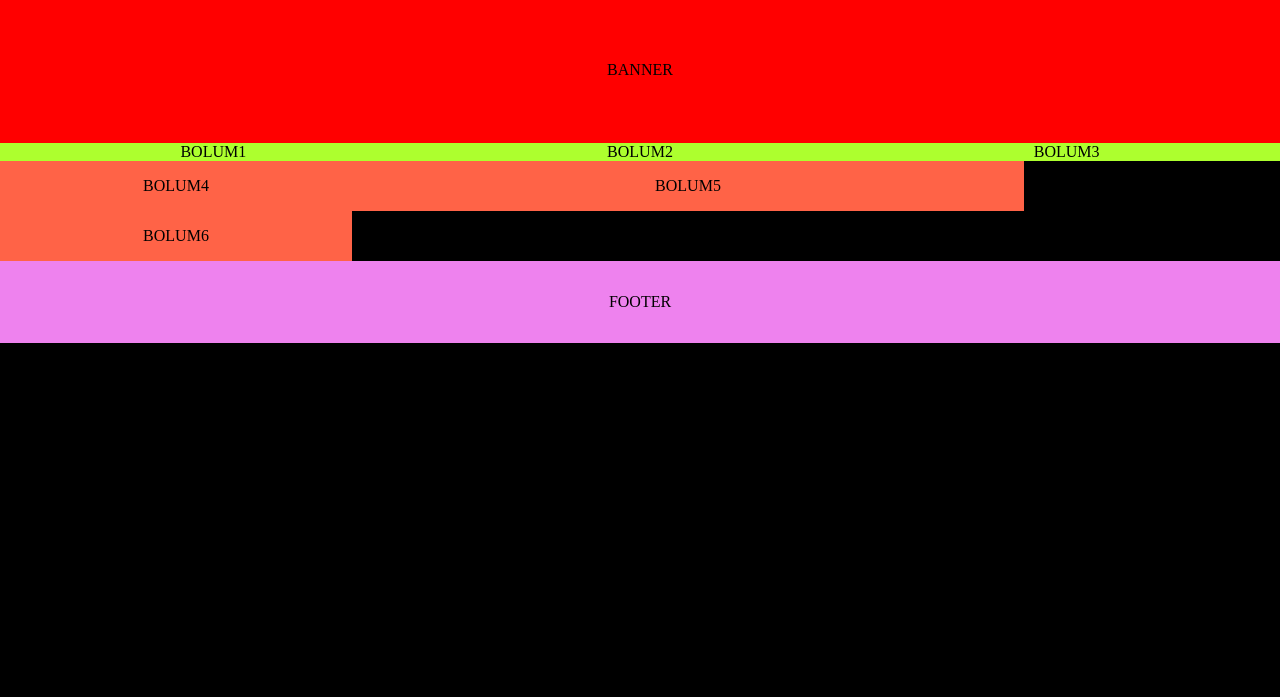
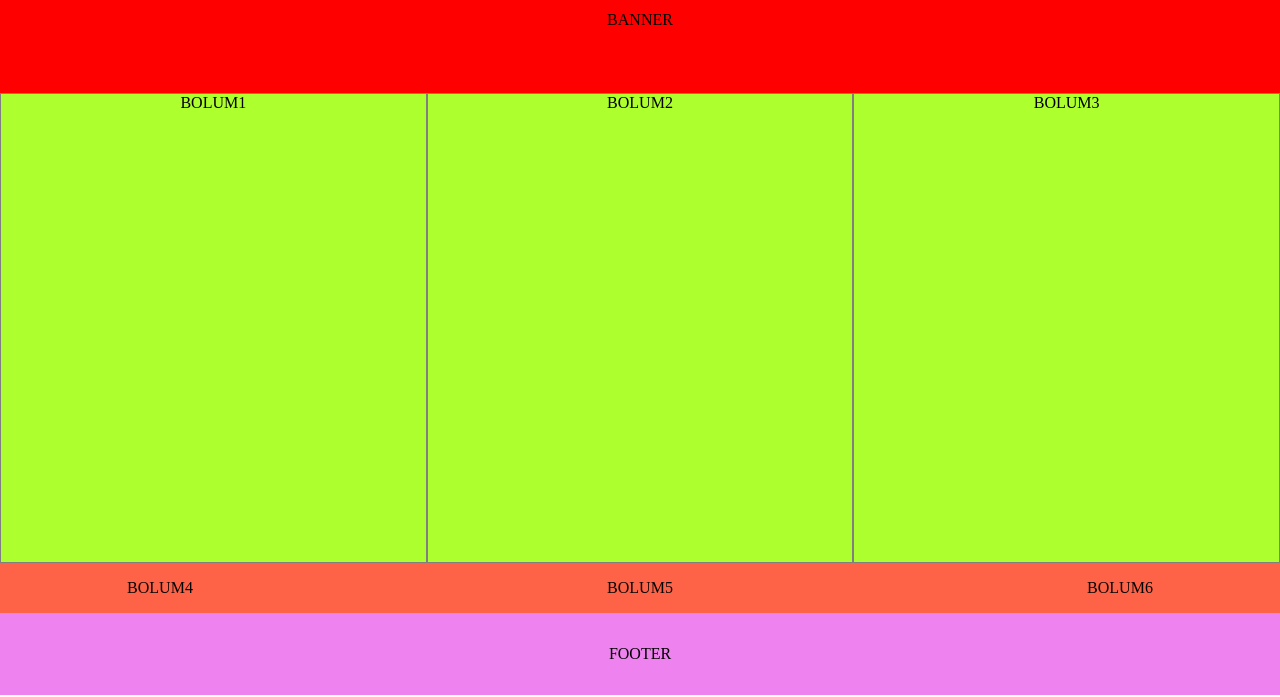
Before and after one commit to KerimeAbanoz/flex-grid, a plain HTML site: page index.html in a window 1280 px wide. Shown: the part 103-800 px from the top of the page. Drawn offline with Linux system fonts and the light colour scheme.

Commit message:
Projecy Done

```diff
--- a/style.css
+++ b/style.css
@@ -1,3 +1,6 @@
+* {
+  box-sizing: border-box;
+}
 body {
   width: 100%;
   height: 100vh;
@@ -5,16 +8,16 @@ body {
 }
 .container {
   width: 100%;
-  height: 100%;
+  /* height: 100%;
   margin: 0px;
-  background-color: black;
+  background-color: black; */
 }
 
 .row {
   display: flex;
   flex-wrap: wrap;
   text-align: center;
-  margin: 0px;
+  /* margin: 0px; */
   /* justify-content: center; */
   /* flex-wrap: nowrap; */
 }
@@ -34,30 +37,16 @@ body {
   background-color: #ff0000;
 }
 
-.bolum1 {
-  height: 100%;
+.bolum1,
+.bolum2,
+.bolum3 {
+  height: calc(100vh - 330px);
+  border: 1px solid grey;
   background-color: #adff2e;
 }
 
-.bolum2 {
-  background-color: #adff2e;
-  height: 100%;
-}
-
-.bolum3 {
-  background-color: #adff2e;
-}
-
-.bolum4 {
-  padding: 1rem;
-  background-color: #ff6347;
-}
-
-.bolum5 {
-  padding: 1rem;
-  background-color: #ff6347;
-}
-
+.bolum4,
+.bolum5,
 .bolum6 {
   padding: 1rem;
   background-color: #ff6347;
```
